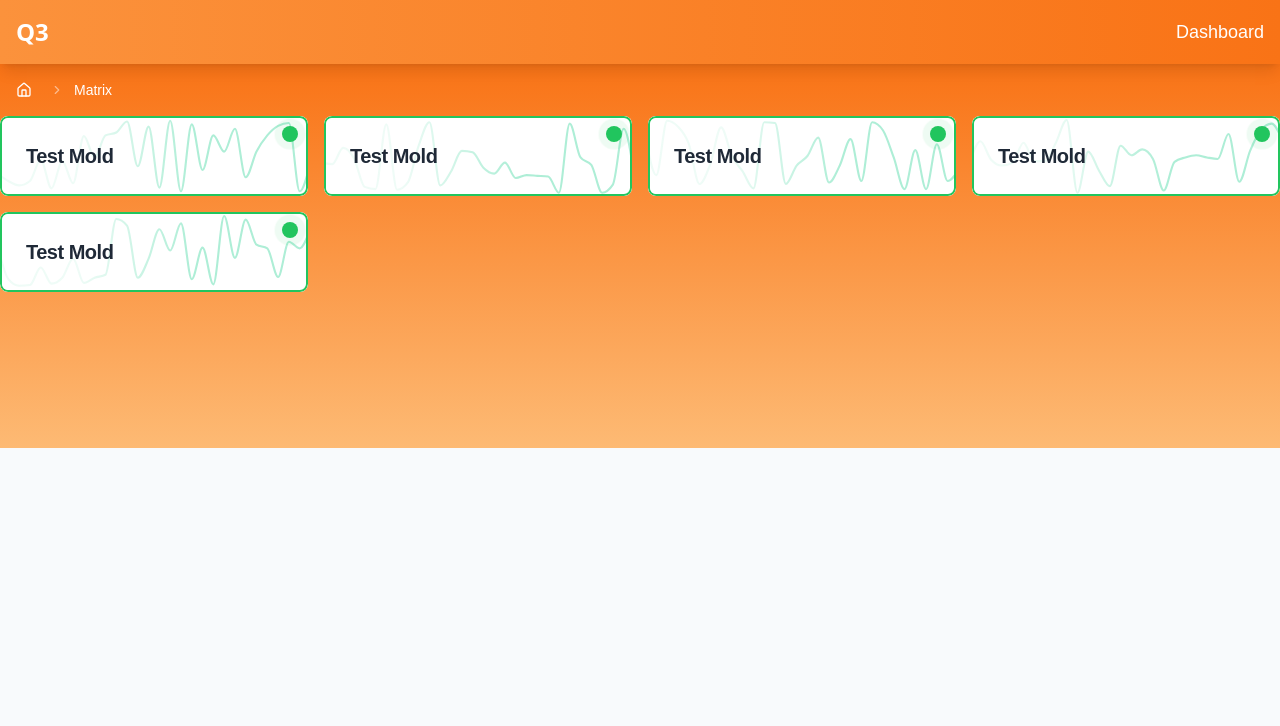
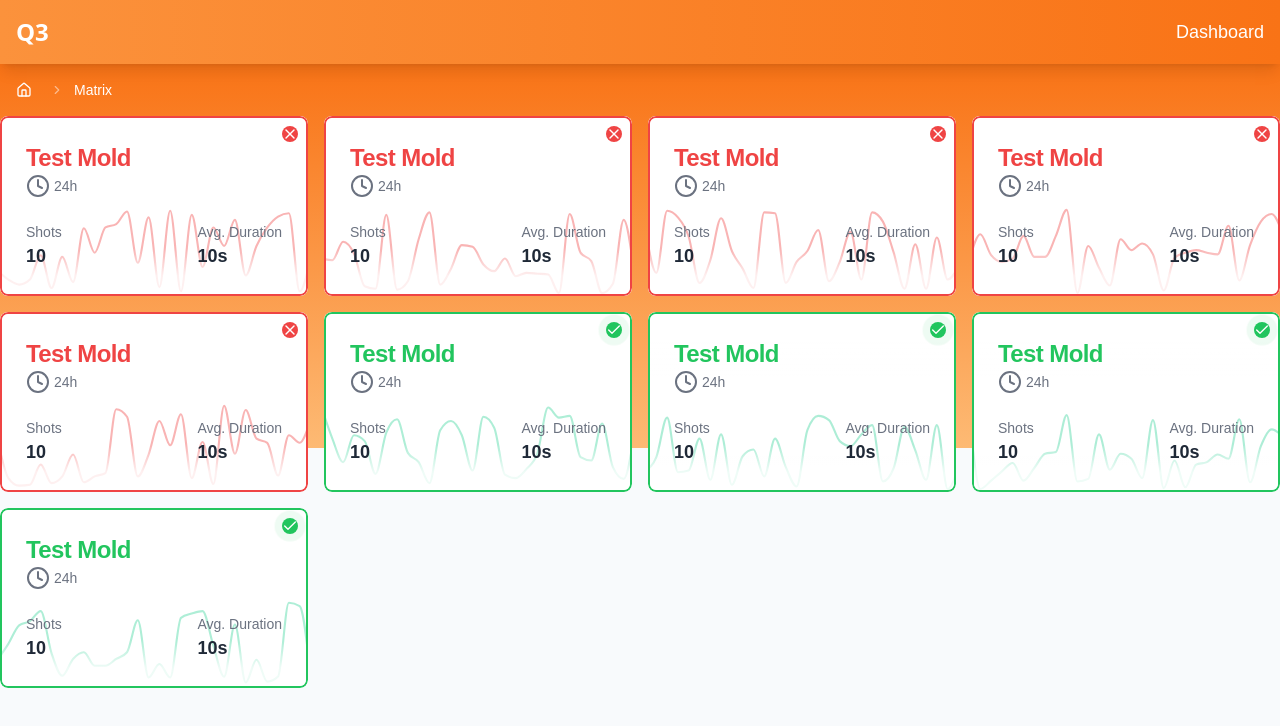
Before and after one commit to suggestied/q3s3, a Next.js app: page /matrix in a window 1280 px wide. Shown: the top 726 px of the page. Built offline with nearby package versions, Linux system fonts and the light colour scheme.

Commit message:
Machine component

```diff
--- a/src/app/matrix/page.tsx
+++ b/src/app/matrix/page.tsx
@@ -7,10 +7,21 @@ export default function Page() {
     health: 1,
   };
 
+  const moldRed = {
+    name: "Test Mold",
+    id: 1,
+    health: 0,
+  };
+
   return (
     <div className="container mx-auto">
       <div className="grid grid-cols-4 gap-4">
-        <MoldComponent mold={mold} />
+        <MoldComponent mold={moldRed} />
+        <MoldComponent mold={moldRed} />
+        <MoldComponent mold={moldRed} />
+        <MoldComponent mold={moldRed} />
+        <MoldComponent mold={moldRed} />
+
         <MoldComponent mold={mold} />
         <MoldComponent mold={mold} />
         <MoldComponent mold={mold} />
--- a/src/app/page.tsx
+++ b/src/app/page.tsx
@@ -47,6 +47,11 @@ export default function Page() {
   }, []);
 
 
+const moldRed = {
+  name: "Test Mold",
+  id: 1,
+  health: 0,
+};
 
   if (loading) {
     return (
@@ -70,7 +75,9 @@ export default function Page() {
       {machines.length > 0 ? (
         <div className="grid grid-cols-2 md:grid-cols-3 lg:grid-cols-4 xl:grid-cols-7 gap-6">
           {machines.map((machine) => (
-            <MachineComponent key={machine.id} machine={machine} />
+            <MachineComponent key={machine.id} machine={machine}
+            withMold={moldRed}
+            />
           ))}
         </div>
       ) : (
--- a/src/components/machine.tsx
+++ b/src/components/machine.tsx
@@ -1,16 +1,18 @@
 "use client";
 
 import { Card, CardHeader, CardTitle } from "@/components/ui/card";
-import { Machine } from "@/types";
+import { Machine, Mold } from "@/types";
 import Link from "next/link";
 import { Button } from "./ui/button";
+import { MoldComponent } from "./mold";
 
 
 interface MachineComponentProps {
   machine: Machine;
+  withMold?: Mold;
 }
 
-export function MachineComponent({ machine }: MachineComponentProps) {
+export function MachineComponent({ machine, withMold }: MachineComponentProps) {
   const calculateHealth = () => {
     // return bool or true
     const random = Math.floor(Math.random() * 100);
@@ -67,7 +69,7 @@ export function MachineComponent({ machine }: MachineComponentProps) {
                 <li>
                   <span className="font-bold">Port:</span> 32
                 </li>
-                </ul>
+              </ul>
             </div>
 
             <Button
@@ -82,6 +84,12 @@ export function MachineComponent({ machine }: MachineComponentProps) {
             </Button>
           </div>
         </CardHeader>
+        {withMold && (
+          <div className="p-4">
+            <h1 className="text-lg font-semibold">Mold</h1>
+            <MoldComponent mold={withMold} />
+          </div>
+        )}
       </Card>
     </Link>
   );
--- a/src/components/mold.tsx
+++ b/src/components/mold.tsx
@@ -14,7 +14,7 @@ import {
 } from "recharts";
 import { useMemo } from "react";
 import { Button } from "./ui/button";
-import { Circle } from "lucide-react";
+import { Check, Circle, Clock, X } from "lucide-react";
 
 interface MoldComponentProps {
   mold: Mold;
@@ -69,20 +69,42 @@ export function MoldComponent({ mold }: MoldComponentProps) {
             <CircleComponent health={health} />
           </div>
 
-          <CardHeader className="bg-gradient-to-r from-white/80 from-25% via-transparent to-transparent">
-            <div className="flex flex-wrap justify-between items-center">
-              <div className="flex flex-row items-center gap-2">
-                <CardTitle className="text-xl font-bold text-gray-800">
+          <CardHeader className="bg-gradient-to-b from-white/80 from-25% via-transparent to-transparent">
+            <div className="flex flex-wrap justify-between items-center ">
+              <div className="flex flex-col items-start">
+                <CardTitle
+                  className={
+                    "text-2xl font-bold " + getHealthColor(health, "text")
+                  }
+                >
                   {mold.name || "N/A"}
                 </CardTitle>
+
+                <span className="text-sm text-gray-500 flex text-center items-center gap-1">
+                  <Clock className="w-6 h-6" />
+                  24h
+                </span>
               </div>
             </div>
           </CardHeader>
+          <CardContent className="bg-gradient-to-t from-white/80 from-25% via-transparent to-transparent">
+            {/* Shots, avg duration */}
+            <div className="flex justify-between items-center">
+              <div className="flex flex-col">
+                <span className="text-sm text-gray-500">Shots</span>
+                <span className="text-lg font-bold text-gray-800">10</span>
+              </div>
+              <div className="flex flex-col">
+                <span className="text-sm text-gray-500">Avg. Duration</span>
+                <span className="text-lg font-bold text-gray-800">10s</span>
+              </div>
+            </div>
+          </CardContent>
         </Card>
       </Link>
 
       {/* Background Chart */}
-      <div className="absolute bottom-0 left-0 w-full h-full transform scale-105">
+      <div className="absolute bottom-0 left-0 w-full h-3/6 transform scale-105">
         <ResponsiveContainer width="100%" height="100%">
           <LineChart data={chartData}>
             {/* <CartesianGrid strokeDasharray="3 3" /> */}
@@ -129,11 +151,17 @@ function CircleComponent(
                 "bg"
               )}`}
             />
+
+            <Check className="w-4 h-4 absolute text-white" />
           </div>
         ) : (
-          <div
-            className={`w-4 h-4 rounded-full ${getHealthColor(health, "bg")}`}
-          />
+          <div className="relative h-4 w-4">
+            <div
+              className={`w-4 h-4 absolute rounded-full ${getHealthColor(health, "bg")}`}
+            />
+
+            <X className="w-4 h-4 absolute text-white" />
+          </div>
         )}
       </div>
     );
```
